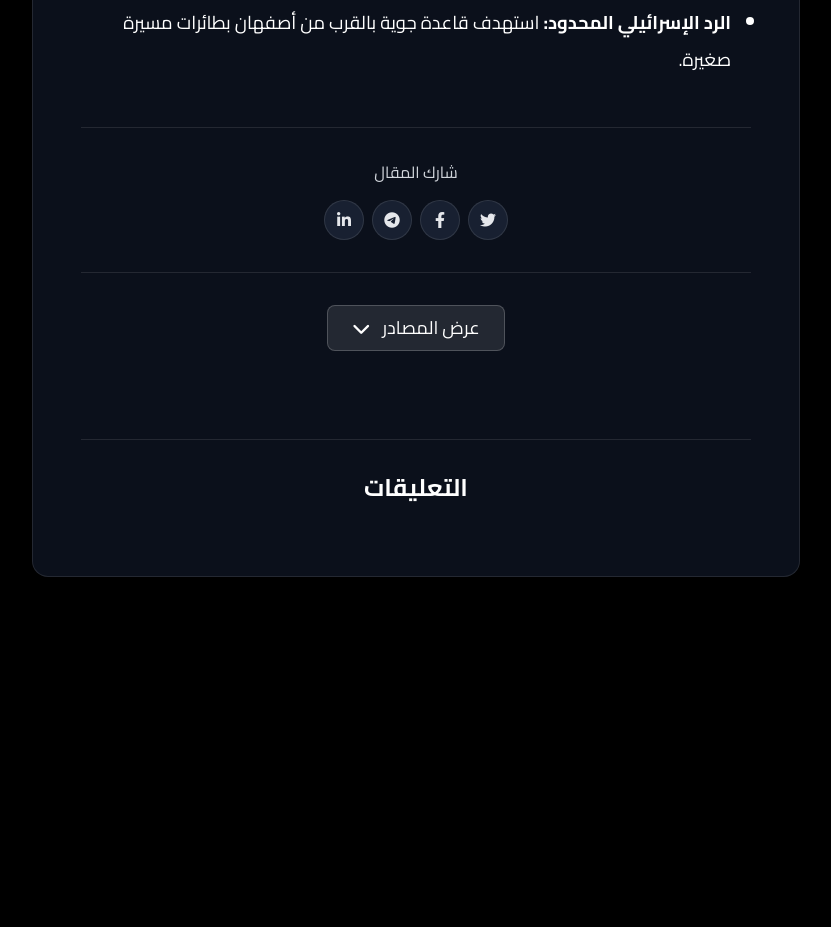
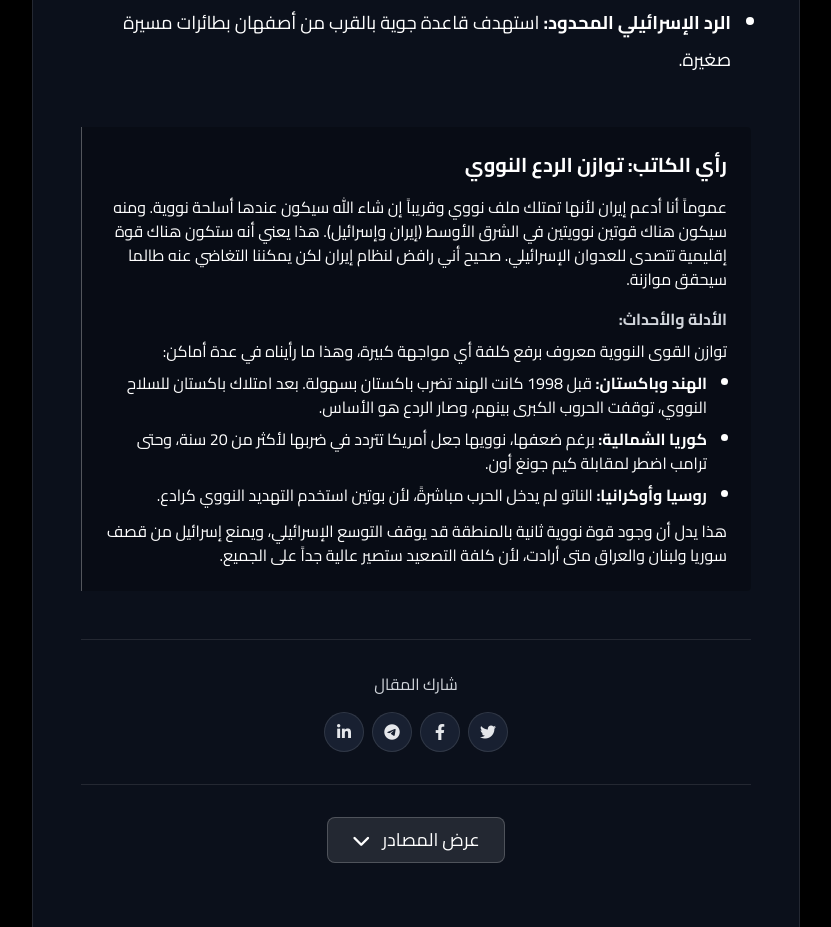
Before and after one commit to Byou01/gaza-website, a plain HTML site: page iran-israel.html in a window 1280 px wide. Shown: the part 2540-3467 px from the top of the page, without its empty margins (224-1055 px from the left). Before the commit the page ends 3197 px from the top, so only its background shows below. Drawn offline with nearby package versions, Linux system fonts and the light colour scheme; a script that the page names is missing; files whose address does not match are found by name.

Commit message:
Update iran-israel.html

```diff
--- a/iran-israel.html
+++ b/iran-israel.html
@@ -81,6 +81,21 @@
                         </ul>
                     </div>
 
+            <!-- ===== قسم رأي الكاتب ===== -->
+<div class="mt-12 p-6 bg-black/20 border-l border-white/30 rounded-r">
+    <h3 class="text-xl font-bold mb-4 text-white">رأي الكاتب: توازن الردع النووي</h3>
+    <p class="mb-3">عموماً أنا أدعم إيران لأنها تمتلك ملف نووي وقريباً إن شاء الله سيكون عندها أسلحة نووية. ومنه سيكون هناك قوتين نوويتين في الشرق الأوسط (إيران وإسرائيل). هذا يعني أنه ستكون هناك قوة إقليمية تتصدى للعدوان الإسرائيلي. صحيح أني رافض لنظام إيران لكن يمكننا التغاضي عنه طالما سيحقق موازنة.</p>
+
+    <h4 class="font-bold mt-4 mb-2 text-gray-300">الأدلة والأحداث:</h4>
+    <p>توازن القوى النووية معروف برفع كلفة أي مواجهة كبيرة، وهذا ما رأيناه في عدة أماكن:</p>
+    <ul class="list-disc pr-5 mt-2 space-y-2">
+        <li><strong>الهند وباكستان:</strong> قبل 1998 كانت الهند تضرب باكستان بسهولة. بعد امتلاك باكستان للسلاح النووي، توقفت الحروب الكبرى بينهم، وصار الردع هو الأساس.</li>
+        <li><strong>كوريا الشمالية:</strong> برغم ضعفها، نوويها جعل أمريكا تتردد في ضربها لأكثر من 20 سنة، وحتى ترامب اضطر لمقابلة كيم جونغ أون.</li>
+        <li><strong>روسيا وأوكرانيا:</strong> الناتو لم يدخل الحرب مباشرةً، لأن بوتين استخدم التهديد النووي كرادع.</li>
+    </ul>
+    <p class="mt-3">هذا يدل أن وجود قوة نووية ثانية بالمنطقة قد يوقف التوسع الإسرائيلي، ويمنع إسرائيل من قصف سوريا ولبنان والعراق متى أرادت، لأن كلفة التصعيد ستصير عالية جداً على الجميع.</p>
+</div>
+
                     <footer class="mt-12 pt-8 border-t border-white/10">
                         <div class="mb-8">
                             <p class="text-center text-gray-300 mb-4">شارك المقال</p>
```
